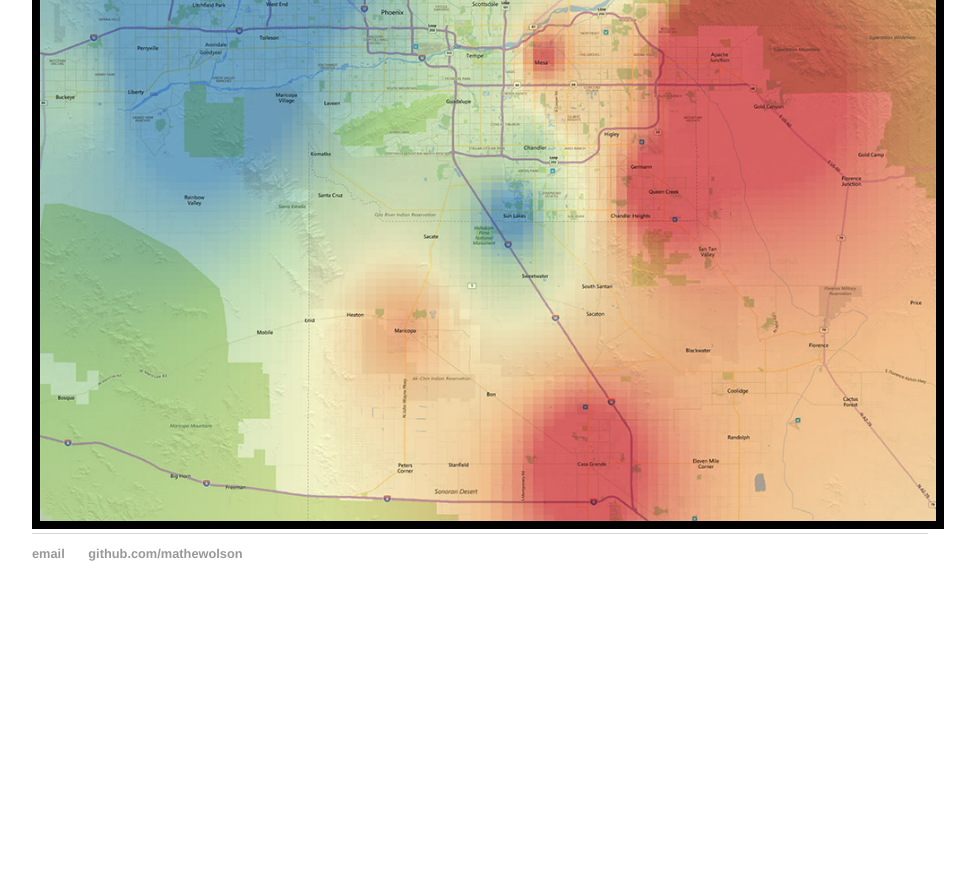
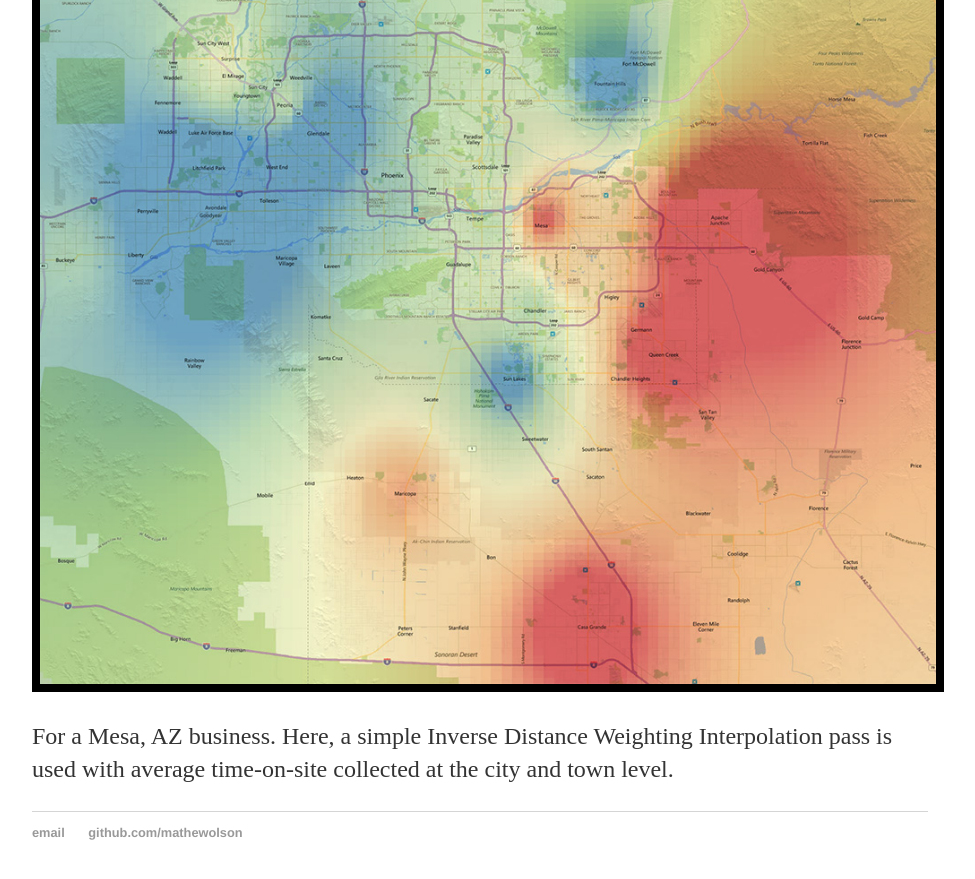
Before and after one commit to mathewolson/mathewolson.github.io, a Jekyll site: the page built from data.html, in a window 1280 px wide and 900 px high, scrolled down 2540 px. Shown: the top 879 px of the window, without its empty margins (160-1135 px from the left). Built offline with Jekyll 4.4.1, drawn with Linux system fonts in a browser that asks for light colours; before the commit the page ends 3161 px from its top, so only the background shows below that; some of the changed text lies outside the part shown.

Commit message:
Update data.html

```diff
--- a/data.html
+++ b/data.html
@@ -9,11 +9,14 @@
 	<div>
 	<img src="map1.jpg" width=100% height=auto border=8px/>
 	</div>
-  <br>
-  <div>
+	<p>For a Portland, OR business. Color indicates web-traffic, size indicates average time-on-site.</p>
+	<br>
+  	<div>
 	<img src="map2.jpg" width=100% height=auto border=8px/>
 	</div>
+	<p>For a Salem, OR business. The map displays sales by zip code.</p>
 	<br>
 	<div>
 	<img src="map3.jpg" width=100% height=auto border=8px/>
 	</div>
+	<p>For a Mesa, AZ business. Here, a simple Inverse Distance Weighting Interpolation pass is used with average time-on-site collected at the city and town level.</p>
```
